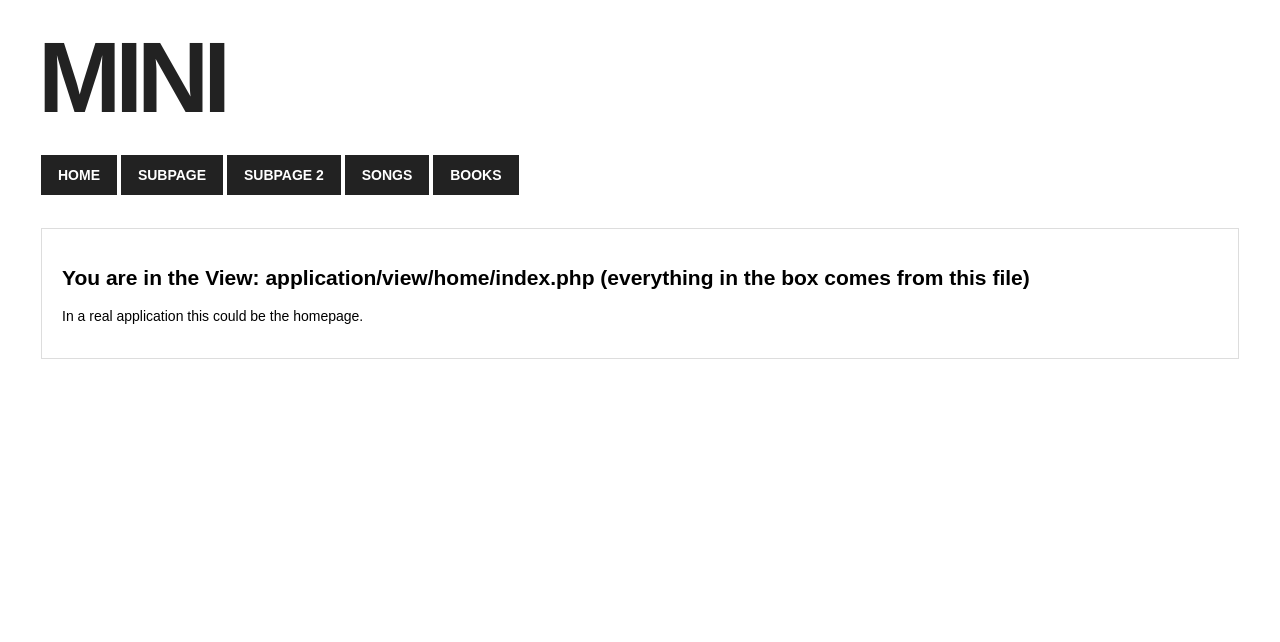
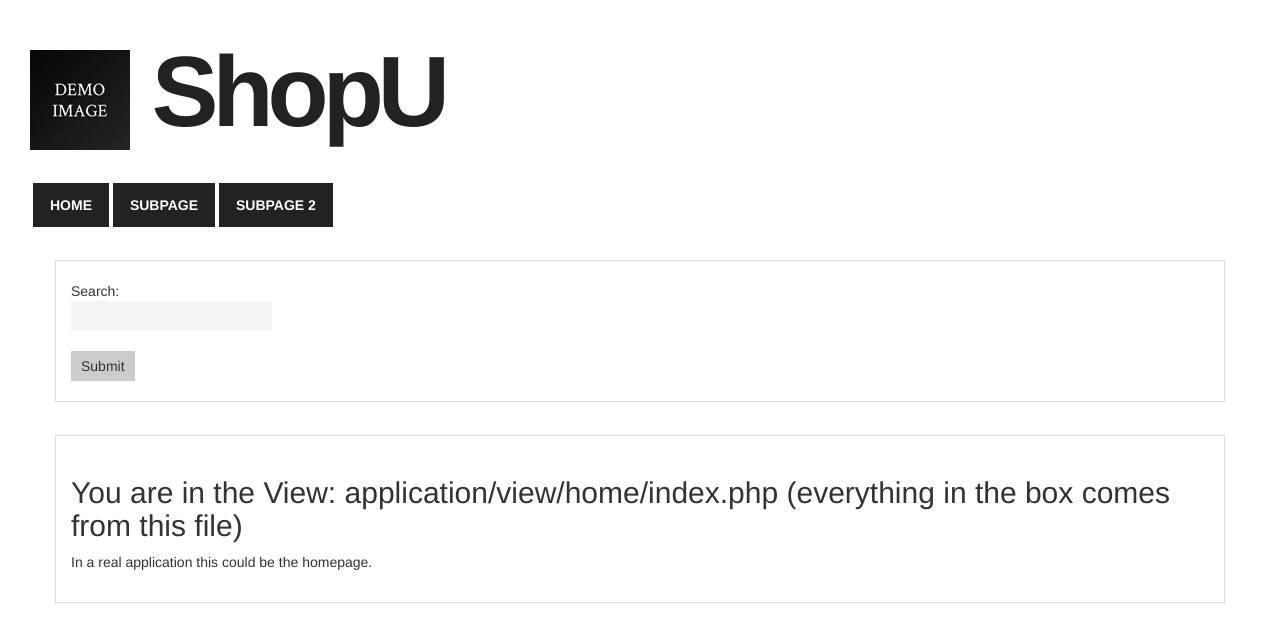
Before and after one commit to luisiestrada/ShopU, a PHP site: page / in a window 1280 px wide. Shown: the top 642 px of the page. Run offline with PHP 8.4, Linux system fonts and the light colour scheme; some libraries are stand-ins or nearby versions.

Commit message:
Add Bootstrap & temporary search bar

```diff
--- a/application/view/_templates/footer.php
+++ b/application/view/_templates/footer.php
@@ -9,5 +9,9 @@
 
     <!-- our JavaScript -->
     <script src="<?php echo URL; ?>js/application.js"></script>
+
+    <!-- Bootstrap JS & jQuery -->
+    <script src="https://ajax.googleapis.com/ajax/libs/jquery/1.12.4/jquery.min.js"></script>
+    <script src="http://maxcdn.bootstrapcdn.com/bootstrap/3.3.6/js/bootstrap.min.js"></script>
 </body>
 </html>
--- a/application/view/_templates/header.php
+++ b/application/view/_templates/header.php
@@ -2,7 +2,7 @@
 <html lang="en">
 <head>
     <meta charset="utf-8">
-    <title>MINI</title>
+    <title>ShopU</title>
     <meta name="description" content="">
     <meta name="viewport" content="width=device-width, initial-scale=1.0">
 
@@ -11,12 +11,17 @@
     <!-- See more here: http://stackoverflow.com/q/2105327/1114320 -->
 
     <!-- CSS -->
-    <link href="<?php echo URL; ?>css/style.css" rel="stylesheet">
+    <link rel="stylesheet" href="<?php echo URL; ?>css/style.css">
+
+    <!-- Bootstrap -->
+    <link rel="stylesheet" href="http://maxcdn.bootstrapcdn.com/bootstrap/3.3.6/css/bootstrap.min.css">
+
 </head>
 <body>
     <!-- logo -->
     <div class="logo">
-        MINI
+        <img src="<?php echo URL; ?>img/demo-image.png" alt="demo image"/>
+        ShopU
     </div>
 
     <!-- navigation -->
@@ -24,6 +29,13 @@
         <a href="<?php echo URL; ?>">home</a>
         <a href="<?php echo URL; ?>home/exampleone">subpage</a>
         <a href="<?php echo URL; ?>home/exampletwo">subpage 2</a>
-        <a href="<?php echo URL; ?>songs">songs</a>
-        <a href="<?php echo URL; ?>books">books</a>
     </div>
+
+    <div class="container">
+        <form action="<?php echo URL; ?>search/form" method="POST">
+          Search:<br>
+          <input type="text" name="searchbar">
+          <br><br>
+          <input type="submit" name="submit_search" value="Submit">
+        </form>
+    </div>
```
